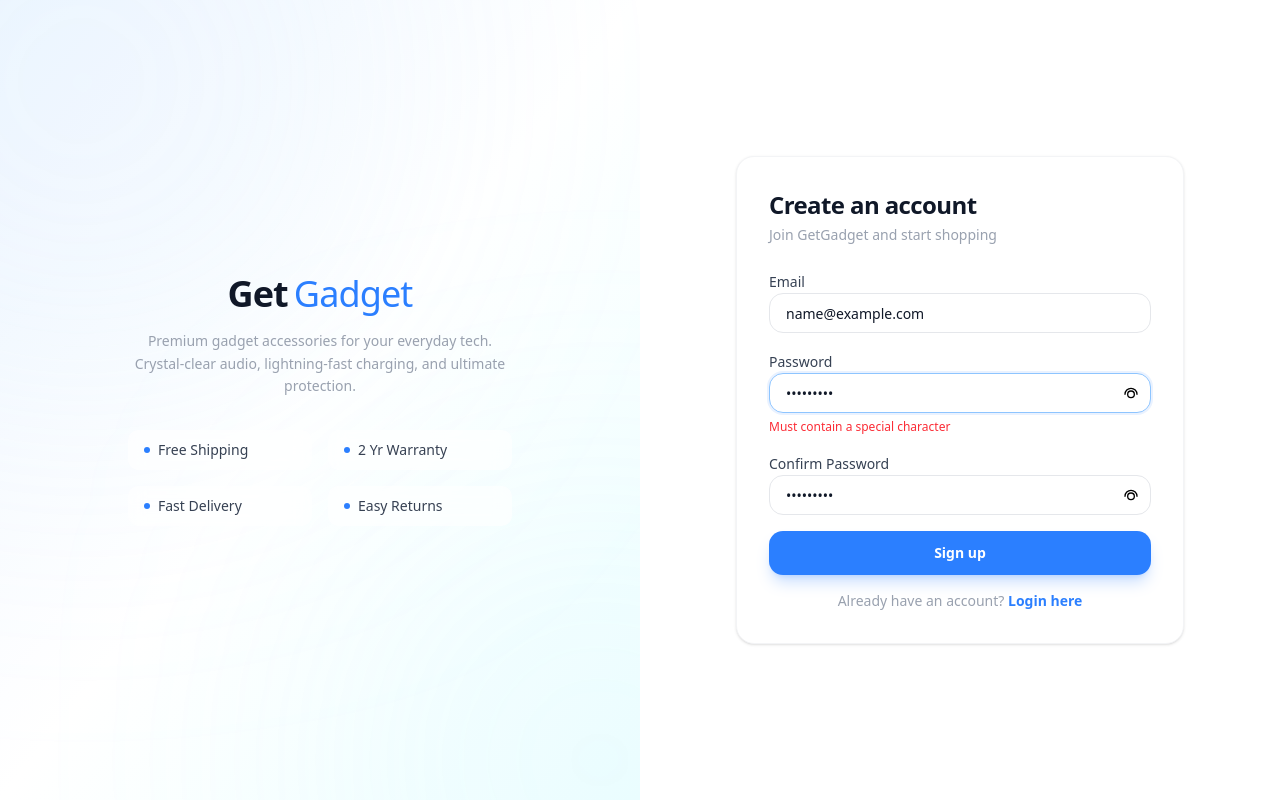
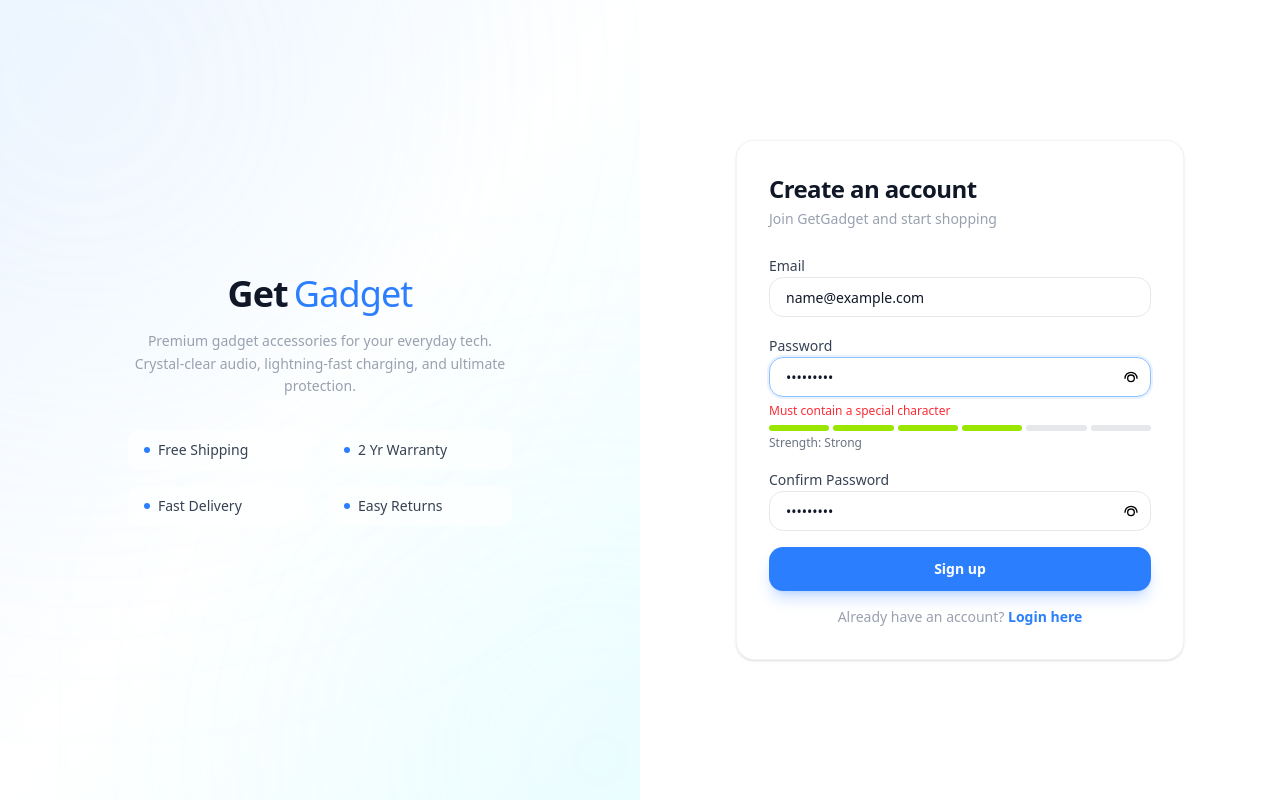
Before and after one commit to 005ishan/Get-Gadget, a Next.js app in the folder nextjs-GetGadget/: page /register in a window 1280 px wide. Both pictures are taken after typing "name@example.com", "Sample123", "Sample123" into the empty fields and a click on the button "Sign up". Built offline with nearby package versions, Linux system fonts and the light colour scheme; no server answers.

Commit message:
add real-time password strength indicator

```diff
--- a/nextjs-GetGadget/app/(auth)/_components/RegisterForm.tsx
+++ b/nextjs-GetGadget/app/(auth)/_components/RegisterForm.tsx
@@ -20,10 +20,13 @@
       register,
       handleSubmit,
       reset,
+      watch,
       formState: { errors, isSubmitting },
     } = useForm<RegisterData>({
       resolver: zodResolver(registerSchema),
     });
+
+    const watchPassword = watch("password", "");
 
     const onSubmit = async (values: RegisterData) => {
       setServerError(null);
@@ -52,6 +55,23 @@
     };
 
     const loading = isSubmitting || pending;
+
+    // Password strength visual indicator (6 criteria: length, uppercase, lowercase, number, special, 12+ chars)
+    const getPasswordStrength = (pwd: string): { score: number; label: string; color: string } => {
+      if (!pwd) return { score: 0, label: "", color: "bg-gray-200" };
+      let score = 0;
+      if (pwd.length >= 8) score++;
+      if (/[A-Z]/.test(pwd)) score++;
+      if (/[a-z]/.test(pwd)) score++;
+      if (/[0-9]/.test(pwd)) score++;
+      if (/[^A-Za-z0-9]/.test(pwd)) score++;
+      if (pwd.length >= 12) score++;
+      const labels = ["", "Weak", "Fair", "Good", "Strong", "Very Strong", "Excellent"];
+      const colors = ["bg-gray-200", "bg-red-400", "bg-orange-400", "bg-yellow-400", "bg-lime-400", "bg-green-400", "bg-emerald-500"];
+      return { score, label: labels[score], color: colors[score] };
+    };
+
+    const strength = getPasswordStrength(watchPassword);
 
     return (
       <form onSubmit={handleSubmit(onSubmit)} className="space-y-4" noValidate>
@@ -102,6 +122,26 @@
           </div>
           {errors.password?.message && (
             <p className="text-xs text-red-500">{errors.password.message}</p>
+          )}
+          {/* Password Strength Bar */}
+          {watchPassword && (
+            <div className="space-y-1">
+              <div className="flex gap-1">
+                {[1, 2, 3, 4, 5, 6].map((level) => (
+                  <div
+                    key={level}
+                    className={`h-1.5 flex-1 rounded-full transition-colors ${
+                      level <= strength.score ? strength.color : "bg-gray-200"
+                    }`}
+                  />
+                ))}
+              </div>
+              {strength.label && (
+                <p className="text-xs text-gray-500">
+                  Strength: <span className="font-medium">{strength.label}</span>
+                </p>
+              )}
+            </div>
           )}
         </div>
 
```
